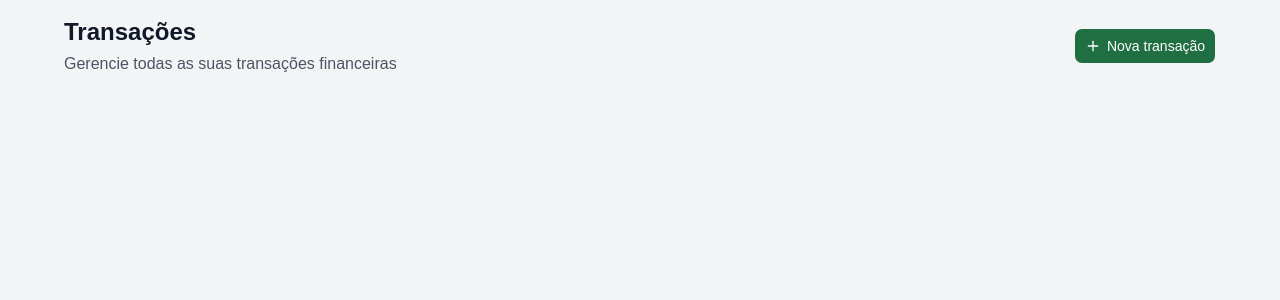
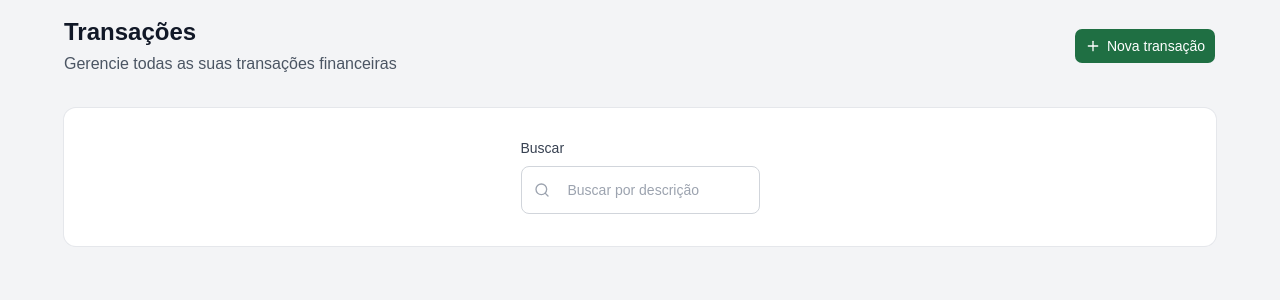
Before and after one commit to JoaoMagnago/ftr-financy, a React (Vite) app in the folder frontend/: page /transactions in a window 1280 px wide. Shown: the top 300 px of the page. Built offline with nearby package versions, Linux system fonts and the light colour scheme.

Commit message:
feat(transactions): create filters card and debounced search filter

```diff
--- /dev/null
+++ b/frontend/src/hooks/useDebounce.tsx
@@ -0,0 +1,15 @@
+import { useEffect, useState } from 'react'
+
+export function useDebounce<T>(value: T, delay = 800) {
+  const [debouncedValue, setDebouncedValue] = useState(value)
+
+  useEffect(() => {
+    const timeout = setTimeout(() => {
+      setDebouncedValue(value)
+    }, delay)
+
+    return () => clearTimeout(timeout)
+  }, [value, delay])
+
+  return debouncedValue
+}
--- /dev/null
+++ b/frontend/src/pages/Transactions/components/Filters/index.tsx
@@ -0,0 +1,10 @@
+import { Card } from '@/components/ui/card'
+import { SearchFilter } from '../SearchFilter'
+
+export const Filters = () => {
+  return (
+    <Card className="flex flex-col items-center gap-4 w-full">
+      <SearchFilter />
+    </Card>
+  )
+}
--- /dev/null
+++ b/frontend/src/pages/Transactions/components/SearchFilter.tsx
@@ -0,0 +1,41 @@
+import {
+  InputGroup,
+  InputGroupAddon,
+  InputGroupInput,
+} from '@/components/ui/input-group'
+import { Label } from '@/components/ui/label'
+import { useDebounce } from '@/hooks/useDebounce'
+import { Search } from 'lucide-react'
+import { useEffect, useState } from 'react'
+
+export const SearchFilter = () => {
+  const [search, setSearch] = useState('')
+
+  const debouncedSearch = useDebounce(search)
+
+  useEffect(() => {
+    console.log(debouncedSearch)
+
+    // query/refetch aqui
+  }, [debouncedSearch])
+
+  return (
+    <div className="flex flex-col gap-2">
+      <Label htmlFor="search" className="">
+        Buscar
+      </Label>
+      <InputGroup data-state={search.length > 0 ? 'filled' : 'empty'}>
+        <InputGroupAddon>
+          <Search />
+          <InputGroupInput
+            id="search"
+            placeholder="Buscar por descrição"
+            className="font-normal"
+            autoComplete="off"
+            onChange={(e) => setSearch(e.target.value)}
+          />
+        </InputGroupAddon>
+      </InputGroup>
+    </div>
+  )
+}
--- a/frontend/src/pages/Transactions/index.tsx
+++ b/frontend/src/pages/Transactions/index.tsx
@@ -1,11 +1,16 @@
 import { Header } from '@/components/Header'
+import { Filters } from './components/Filters'
 
 export const Transactions = () => {
   return (
-    <Header
-      title="Transações"
-      description="Gerencie todas as suas transações financeiras"
-      buttonLabel="Nova transação"
-    />
+    <div className="flex flex-col items-center gap-8">
+      <Header
+        title="Transações"
+        description="Gerencie todas as suas transações financeiras"
+        buttonLabel="Nova transação"
+      />
+
+      <Filters />
+    </div>
   )
 }
```
